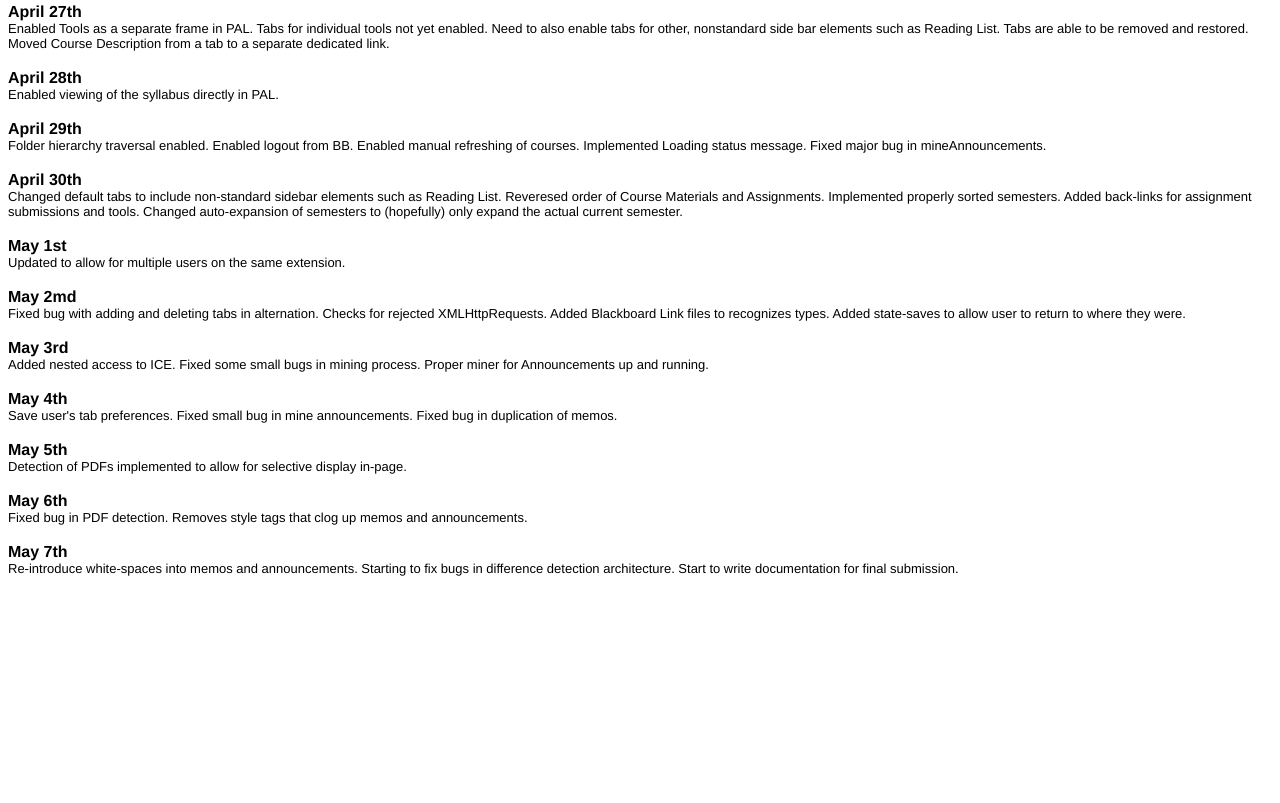
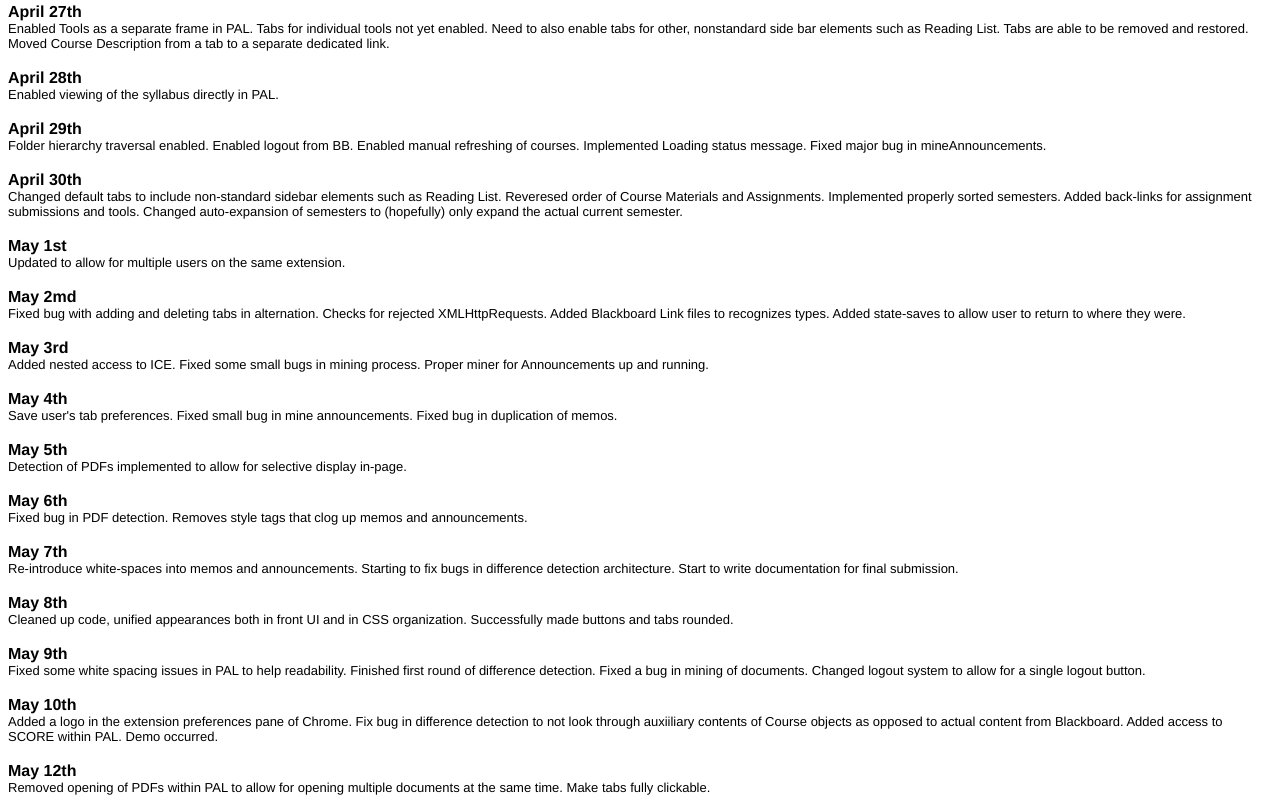
Before and after one commit to wenley/PAL, a browser extension: page ProjectTimeline.html in a window 1280 px wide. Shown: the part 876-1679 px from the top of the page. Before the commit the page ends 1460 px from the top, so only its background shows below. Drawn offline with Linux system fonts and the light colour scheme.

Commit message:
Updated timeline

```diff
--- a/ProjectTimeline.html
+++ b/ProjectTimeline.html
@@ -216,6 +216,38 @@ PAL (Princeton Academic Linker) Project Timeline Document
   Re-introduce white-spaces into memos and announcements. Starting to fix bugs in difference detection architecture. Start to write documentation for final submission.
 </font>
 
+<br/><br/>
+<font size="3" face="helvetica">
+<b> May 8th </b><br>
+</font>
+<font size="2" face="helvetica">
+  Cleaned up code, unified appearances both in front UI and in CSS organization. Successfully made buttons and tabs rounded.
+</font>
+
+<br/><br/>
+<font size="3" face="helvetica">
+<b> May 9th </b><br>
+</font>
+<font size="2" face="helvetica">
+  Fixed some white spacing issues in PAL to help readability. Finished first round of difference detection. Fixed a bug in mining of documents. Changed logout system to allow for a single logout button.
+</font>
+
+<br/><br/>
+<font size="3" face="helvetica">
+<b> May 10th </b><br>
+</font>
+<font size="2" face="helvetica">
+  Added a logo in the extension preferences pane of Chrome. Fix bug in difference detection to not look through auxiiliary contents of Course objects as opposed to actual content from Blackboard. Added access to SCORE within PAL. Demo occurred.
+</font>
+
+<br/><br/>
+<font size="3" face="helvetica">
+<b> May 12th </b><br>
+</font>
+<font size="2" face="helvetica">
+  Removed opening of PDFs within PAL to allow for opening multiple documents at the same time. Make tabs fully clickable.
+</font>
+
 
 
 
```
